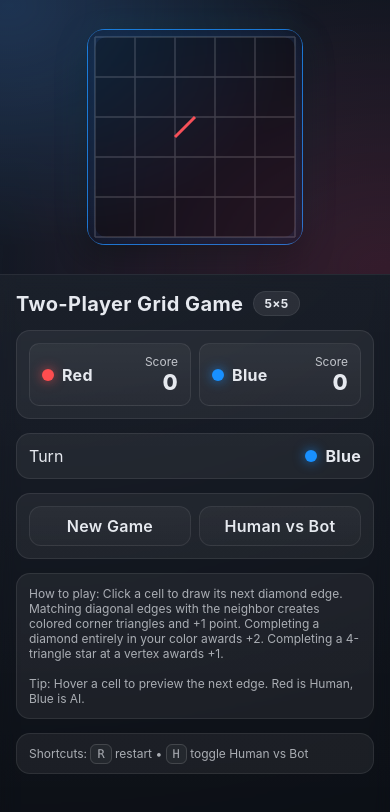
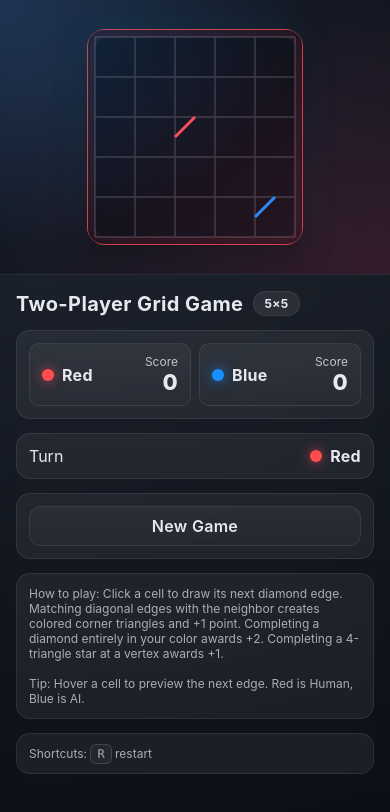
Before and after one commit to voyide/Fill, a plain HTML site: page index.html in a window 390 px wide. Both pictures are taken after a click on the element 195 px from the left and 137 px from the top of the page. Drawn offline with Linux system fonts and the light colour scheme.

Commit message:
Update index.html

```diff
--- a/index.html
+++ b/index.html
@@ -119,7 +119,7 @@
 
   .controls{
     display: grid;
-    grid-template-columns: 1fr 1fr;
+    grid-template-columns: 1fr;
     gap: 8px;
   }
   .button{
@@ -234,7 +234,6 @@
 
       <div class="panel controls">
         <div class="button" id="btnNew">New Game</div>
-        <div class="button" id="btnAIMode">Human vs Bot</div>
       </div>
 
       <div class="panel">
@@ -246,7 +245,7 @@
 
       <div class="panel">
         <div class="hint">
-          Shortcuts: <span class="kbd">R</span> restart • <span class="kbd">H</span> toggle Human vs Bot
+          Shortcuts: <span class="kbd">R</span> restart
         </div>
       </div>
     </aside>
@@ -282,6 +281,7 @@
   const PLAYERS = ["red", "blue"];
   const HUMAN = "red";
   const BOT = "blue";
+  const vsBot = true; // always Human vs Bot
 
   // Geometry helpers mapping
   const diagPairMap = [
@@ -312,7 +312,6 @@
   const resultTitle = document.getElementById("resultTitle");
   const resultDetail = document.getElementById("resultDetail");
   const btnNew = document.getElementById("btnNew");
-  const btnAIMode = document.getElementById("btnAIMode");
   const btnPlayAgain = document.getElementById("btnPlayAgain");
   const btnExit = document.getElementById("btnExit");
 
@@ -321,7 +320,6 @@
   let scores = { red: 0, blue: 0 };
   let currentPlayerIndex = 0;
   let running = true;
-  let vsBot = true; // default Human vs Bot
   let hoverCell = null; // {r, c} or null
   let isBotThinking = false;
 
@@ -503,7 +501,8 @@
 
   // Handle real move (with animations)
   function handleClick(r, c){
-    if(!running || isBotThinking) return false;
+    // FIX: allow bot to play while thinking (only block via input handlers)
+    if(!running) return false;
     if(r<0 || r>=GRID_SIZE || c<0 || c>=GRID_SIZE) return false;
     const cell = board[r][c];
     if(cell.lines.every(Boolean)) return false;
@@ -611,8 +610,7 @@
     if(!res) return { valid: false, score: -Infinity, detail: null, state: local };
     const gain = player === "blue" ? res.delta.blue : res.delta.red;
 
-    // Risk estimation: if this move enables opponent to pair immediately by selecting that specific neighbor,
-    // penalize slightly. We approximate by scanning opponent's best next move in the local state.
+    // Risk estimation: scan opponent's best reply
     const opponent = (player === "blue") ? "red" : "blue";
     let oppBest = 0;
     for(let rr=0; rr<GRID_SIZE; rr++){
@@ -626,7 +624,6 @@
       }
     }
 
-    // Weighted utility
     const utility = gain - 0.7 * oppBest;
     return { valid: true, score: utility, detail: {gain, oppBest}, state: local };
   }
@@ -659,9 +656,9 @@
     await sleep(180); // small pause for UX
     const pick = chooseBotMove() || findAnyAvailableCell();
     if(pick){
-      const ok = handleClick(pick.r, pick.c);
+      const ok = handleClick(pick.r, pick.c); // now allowed while isBotThinking = true
       if(ok){
-        if(isGameOver()) { endGameSequence(); return; }
+        if(isGameOver()) { endGameSequence(); isBotThinking = false; return; }
         switchPlayer();
       }
     }
@@ -858,7 +855,7 @@
     hoverCell = null;
   });
   canvas.addEventListener("click", (e)=>{
-    if(!running || isBotThinking) return;
+    if(!running || isBotThinking) return; // still block human clicks while bot is "thinking"
     const pos = getMousePos(e);
     const cell = cellAt(pos.x, pos.y);
     if(!cell) return;
@@ -910,11 +907,6 @@
 
   // Buttons
   btnNew.addEventListener("click", resetGame);
-  btnAIMode.addEventListener("click", ()=>{
-    vsBot = !vsBot;
-    btnAIMode.textContent = vsBot ? "Human vs Bot" : "Human vs Human";
-    resetGame();
-  });
   btnPlayAgain.addEventListener("click", ()=>{ resetGame(); });
   btnExit.addEventListener("click", ()=>{
     hideOverlay();
@@ -925,10 +917,6 @@
   // Keyboard
   window.addEventListener("keydown", (e)=>{
     if(e.key === "r" || e.key === "R"){
-      resetGame();
-    } else if(e.key === "h" || e.key === "H"){
-      vsBot = !vsBot;
-      btnAIMode.textContent = vsBot ? "Human vs Bot" : "Human vs Human";
       resetGame();
     }
   });
```
